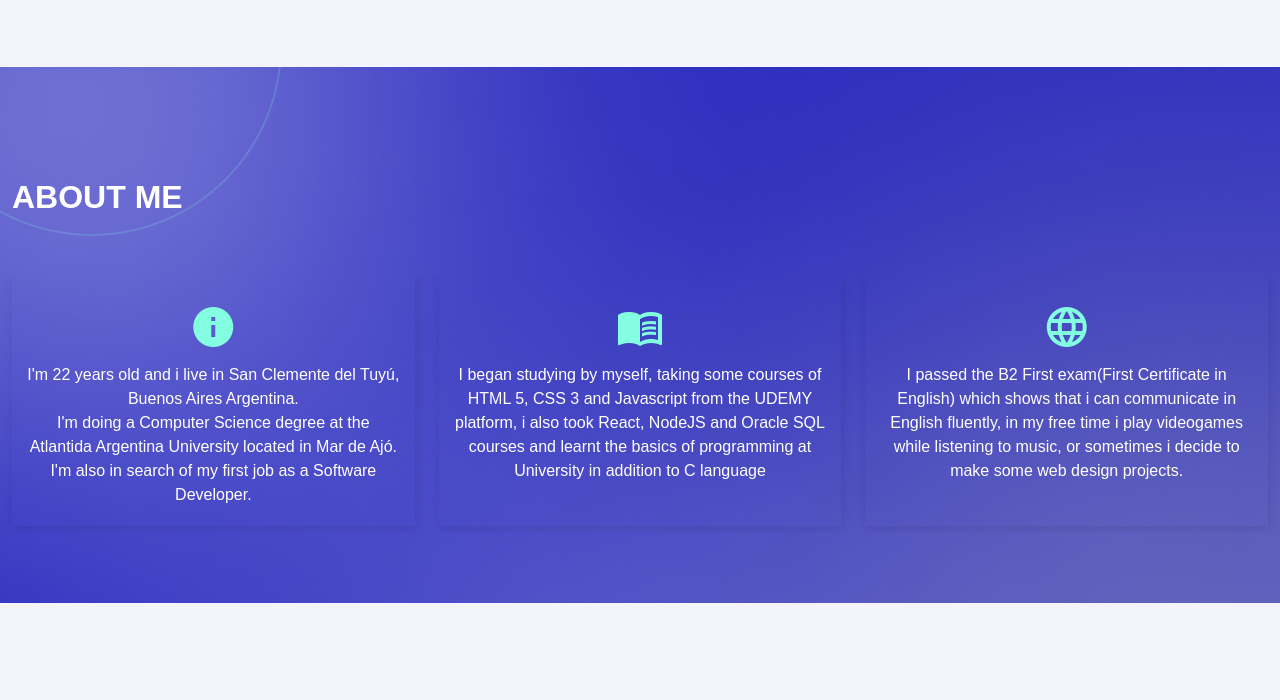
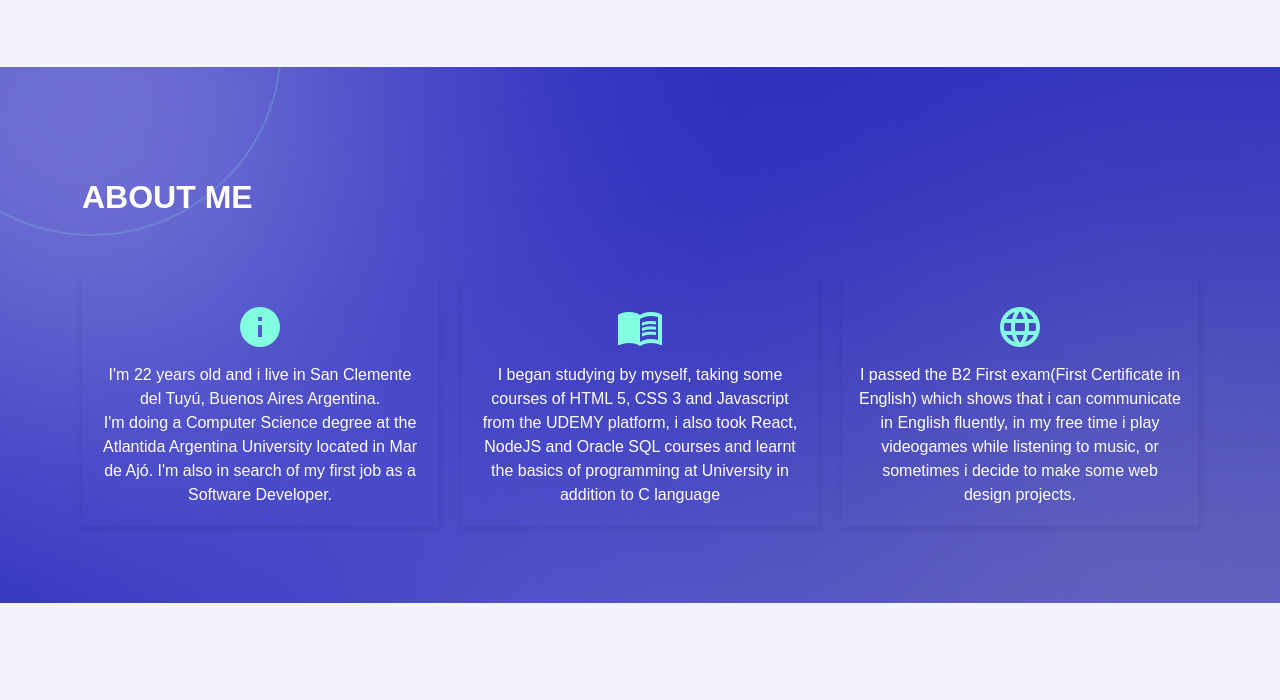
Before and after one commit to ElPassio/portfolio, a website: page index.html in a window 1280 px wide. Shown: the part 1469-2169 px from the top of the page. Drawn offline with Linux system fonts and the light colour scheme.

Commit message:
fixed width container

```diff
--- a/css/style.css
+++ b/css/style.css
@@ -5,8 +5,7 @@ body {
   font-family: Arial, sans-serif;
 }
 .container {
-  width: 100%;
-  max-width: 100vw; /* Asegura que no exceda el ancho de la ventana */
+
   overflow-x: hidden; /* Previene el desbordamiento horizontal */
 }
 .home {
```
